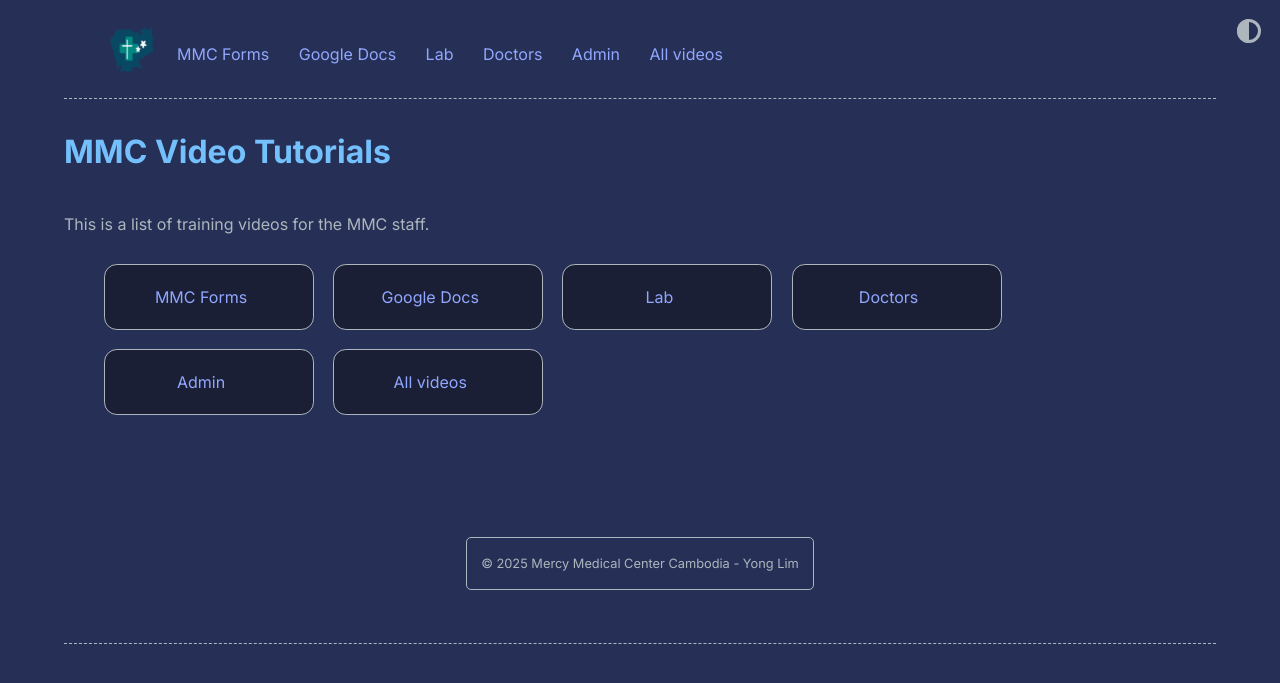
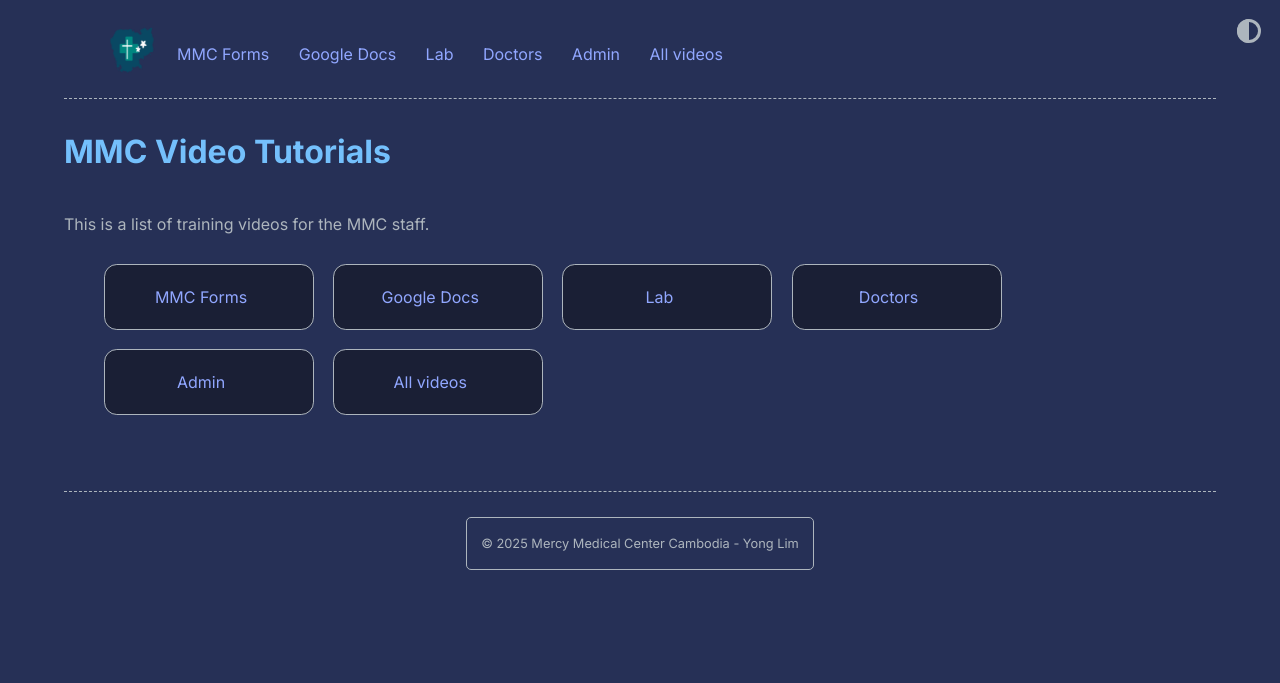
Before and after one commit to yong-lim/mmc-staff, a Jekyll site: the page built from index.md, in a window 1280 px wide. Shown: the top 683 px of the page. Built offline with Jekyll 4.4.1, drawn with Linux system fonts in a browser that asks for light colours.

Commit message:
Move the dashes above the credit box and adjust the spacing a bit

```diff
--- a/_layouts/default.html
+++ b/_layouts/default.html
@@ -13,6 +13,8 @@
         {% if site.theme_config.appearance_toggle %}
           {% include toggle_theme_button.html %}
         {% endif %}
+        <br>
+        <div class="dashed"></div>
         <div class="credits">
           {%- if site.theme_config.show_copyright == true -%}
           &copy;&nbsp;{{ "now" | date: "%Y" }}&nbsp;{{site.author}}
@@ -27,8 +29,6 @@
           Theme&nbsp; <a href="https://github.com/abhinavs/moonwalk" target="_blank" rel="noreferrer">Moonwalk</a>
           -->
         </div>
-        <br> <br> <br>
-        <div class="dashed"></div>
       </div>
     </main>
     {% include scripts.html %}
--- a/_sass/moonwalk.scss
+++ b/_sass/moonwalk.scss
@@ -200,7 +200,7 @@ p code, li code {
 .credits {
   font-size: 0.8em;
   color: var(--text);
-  margin: 8em auto -4em auto;
+  margin: 2em auto 4em auto;
   text-align: center;
   padding: 1em;
   border: 1px solid;
```
